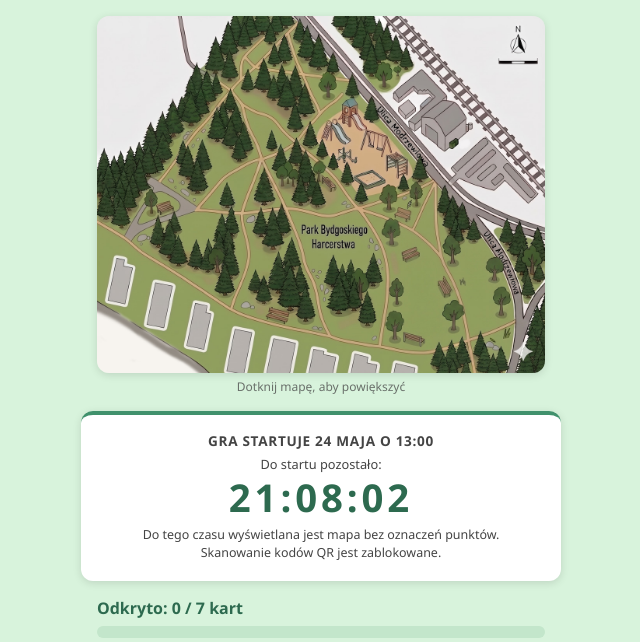
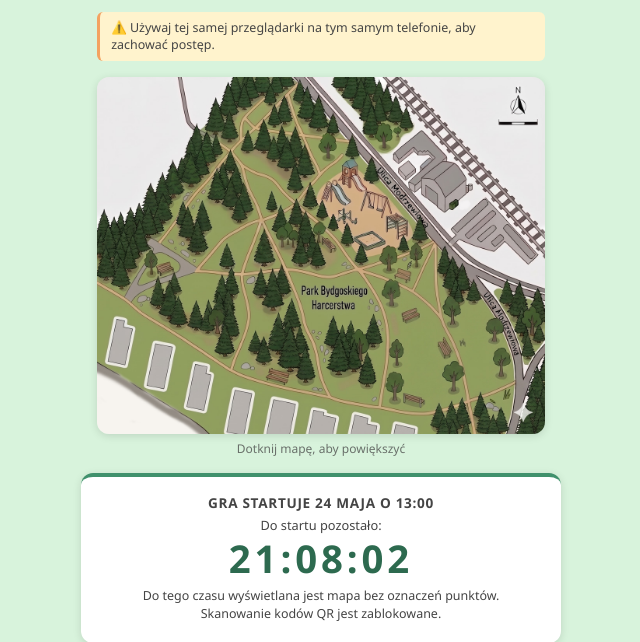
Before and after one commit to blmbyd/ro-gra, a PHP site: page / in a window 1280 px wide. Shown: the part 96-738 px from the top of the page, without its empty margins (319-959 px from the left). Run offline with PHP 8.4, Linux system fonts and the light colour scheme.

Commit message:
Add browser hint section with styling for user progress retention

```diff
--- a/index.html
+++ b/index.html
@@ -4,7 +4,7 @@
   <meta charset="UTF-8" />
   <meta name="viewport" content="width=device-width, initial-scale=1.0" />
   <title>Co piszczy w trawie w naszym parku</title>
-  <link rel="stylesheet" href="style.css?v=202605231533" />
+  <link rel="stylesheet" href="style.css?v=202605231551" />
 </head>
 <body>
 
@@ -12,6 +12,11 @@
   <header>
     <h1>Co piszczy w trawie<br>w naszym parku?</h1>
   </header>
+
+  <!-- Wskazowka przegladarki -->
+  <section id="browser-hint-section">
+    <p class="browser-hint">&#9888;&#65039; Używaj tej samej przeglądarki na tym samym telefonie, aby zachować postęp.</p>
+  </section>
 
   <!-- Mapa parku -->
   <section id="map-section">
@@ -42,7 +47,6 @@
     <div id="progress-bar-wrap">
       <div id="progress-bar"></div>
     </div>
-    <p class="browser-hint">⚠️ Używaj tej samej przeglądarki na tym samym telefonie, aby zachować postęp.</p>
   </section>
 
   <!-- Trwały kod finałowy -->
--- a/style.css
+++ b/style.css
@@ -143,6 +143,12 @@ header h1 {
 /* =============================================
    PROGRESS
    ============================================= */
+#browser-hint-section {
+  max-width: 480px;
+  margin: 0.75rem auto 0;
+  padding: 0 1rem;
+}
+
 #progress-section {
   max-width: 480px;
   margin: 0 auto 1rem;
```
